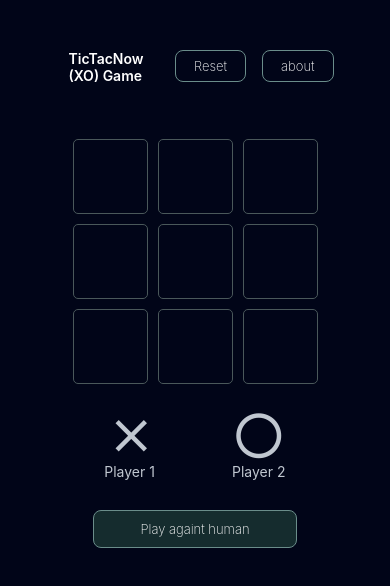
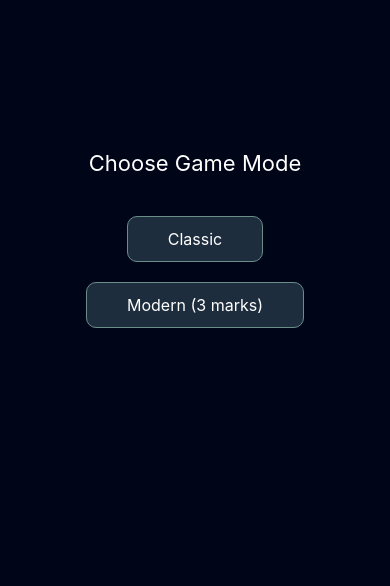
Before and after one commit to msoheilizadi/TicTacNow, a React Native app: screen / in a window 390 px wide. Shown: the top 586 px of the page. Built offline with nearby package versions, Linux system fonts and the light colour scheme.

Commit message:
work on modern tic tac now it still have bugs

```diff
--- a/App.js
+++ b/App.js
@@ -1,9 +1,10 @@
 import { StatusBar } from 'expo-status-bar';
 import { Pressable, SafeAreaView, StyleSheet, Text, View } from 'react-native';
 import GameScreen from './components/GameScreen';
-import { useRef } from 'react';
+import { useRef, useState } from 'react';
 
 export default function App() {
+  const [mode, setMode] = useState(null);
   const gameRef = useRef();
 
   const handleReset = () => {
@@ -13,21 +14,39 @@ export default function App() {
   return (
     <>
       <StatusBar style="light" />
-        <SafeAreaView style={styles.container}>
-          <View style={{ flexDirection: "row"}}>
+      <SafeAreaView style={styles.container}>
+        {mode === null ? (
+          // Mode Selection Screen
+          <View style={styles.modeSelectionContainer}>
+            <Text style={styles.modeText}>Choose Game Mode</Text>
+            <Pressable style={styles.modeButton} onPress={() => setMode('classic')}>
+              <Text style={styles.modeButtonText}>Classic</Text>
+            </Pressable>
+            <Pressable style={styles.modeButton} onPress={() => setMode('modern')}>
+              <Text style={styles.modeButtonText}>Modern (3 marks)</Text>
+            </Pressable>
+          </View>
+        ) : (
+          // Game Screen
+          <>
             <View style={styles.header}>
               <View>
-                <Text style={styles.headerText}>TicTacNow </Text>
-                <Text style={styles.headerText}>(XO) Game </Text>
+                <Text style={styles.headerText}>TicTacNow</Text>
+                <Text style={styles.headerText}>(XO) Game - {mode}</Text>
               </View>
-              <View style={{ flexDirection: "row"}}>
-                <Pressable onPress={handleReset} style={styles.headerButton}><Text style={styles.headerButtonText}>Reset</Text></Pressable>
-                <Pressable style={styles.headerButton}><Text style={styles.headerButtonText}>about</Text></Pressable>
+              <View style={{ flexDirection: 'row' }}>
+                <Pressable onPress={handleReset} style={styles.headerButton}>
+                  <Text style={styles.headerButtonText}>Reset</Text>
+                </Pressable>
+                <Pressable style={styles.headerButton} onPress={() => setMode(null)}>
+                  <Text style={styles.headerButtonText}>Back</Text>
+                </Pressable>
               </View>
             </View>
-          </View>
-          <View><GameScreen ref={gameRef}></GameScreen></View>
-        </SafeAreaView>
+            <GameScreen ref={gameRef} mode={mode} />
+          </>
+        )}
+      </SafeAreaView>
     </>
   );
 }
@@ -66,5 +85,28 @@ const styles = StyleSheet.create({
     fontSize: 13,
     fontWeight: 200,
     color: "white",
-  }
+  },
+    modeSelectionContainer: {
+    alignItems: 'center',
+    justifyContent: 'center',
+    marginTop: 100,
+  },
+  modeText: {
+    fontSize: 22,
+    color: 'white',
+    marginBottom: 30,
+  },
+  modeButton: {
+    backgroundColor: '#1E2D3D',
+    paddingVertical: 12,
+    paddingHorizontal: 40,
+    borderRadius: 10,
+    marginVertical: 10,
+    borderColor: '#6A8D8A',
+    borderWidth: 1,
+  },
+  modeButtonText: {
+    fontSize: 16,
+    color: 'white',
+  },
 });
--- a/components/GameScreen.js
+++ b/components/GameScreen.js
@@ -1,16 +1,27 @@
 import react, {forwardRef, useImperativeHandle, useState} from "react";
-import { Text, StyleSheet, Pressable, View, FlatList } from "react-native";
+import { Animated, Text, StyleSheet, Pressable, View, FlatList } from "react-native";
 import { MaterialCommunityIcons } from '@expo/vector-icons';
 import { easyAI, hardAI, mediumAI } from "./ai";
 
-function GameScreen(props, ref) {
-    const [clicked, setClicked] = useState(Array(9).fill("#4A585A"));
+function GameScreen({mode}, ref) {
+    const [clicked, setClicked] = useState(
+        Array(9).fill(null).map(() => ({
+            color: "#4A585A",
+            anim: new Animated.Value(1), // opacity: initially 1
+        }))
+    );
     const [lastclicked, setLastClicked] = useState(Array(9).fill("#4A585A"));
     const [playerChoices, setPlayerChoices] = useState(Array(9).fill("not played"));
     const [gameStatus, setGameStatus] = useState(true);
     const [player, setPlayer] = useState("second");
     const [playKind, setPlayKind] = useState(0);
     const [player2Name, setPlayer2Name] = useState("Player 2");
+
+    const [modernFirstMoves, setModernFirstMoves] = useState([]);
+    const [modernSecondMoves, setModernSecondMoves] = useState([]);
+
+
+
 
     const playKindOrder = ["human", "easy AI", "medium AI", "hard AI"];
 
@@ -118,109 +129,177 @@ function GameScreen(props, ref) {
         return "draw"
     }
 
-
     function handleClick(button) {
-        const update = [...clicked];
-        const updatLastClick = Array(9).fill("#4A585A");
+    // 1) Shallow‑clone each cell object so we can mutate safely
+    const update = clicked.map(cell => ({ color: cell.color, anim: cell.anim }));
+    const updateLast = Array(9).fill("#4A585A");
     const updateChoice = [...playerChoices];
 
+    // Quick debug
+    console.log("Tapped:", button);
 
-        if (update[button] == "#4A585A"){
-            if (player == "second") {
-                update[button] = "#48BD7D";
-                updatLastClick[button] = "#48BD7D";
+    // 2) Ignore taps on non‑empty cells
+    if (update[button].color !== "#4A585A") return;
+
+    // Helper to remove oldest move in modern mode
+    const removeOldest = (movesArr, boardArr, choicesArr, playerColor) => {
+        const newMoves = [...movesArr];
+
+        if (newMoves.length === 2) {
+        // When player has 2 pieces and makes 3rd move, oldest goes to 0.3 opacity
+        const toFade = newMoves.shift();
+        boardArr[toFade].anim.setValue(0.3);
+        choicesArr[toFade] = "not played";
+        } else if (newMoves.length === 3) {
+        // When player has 2 full + 1 faded, remove the faded one completely
+        const toRemove = newMoves.shift();
+        // Find and remove the specific player's faded piece
+        for (let i = 0; i < 9; i++) {
+            if (boardArr[i].anim._value === 0.3 && boardArr[i].color === playerColor) {
+            boardArr[i].color = "#4A585A";
+            boardArr[i].anim.setValue(1);
+            break;
+            }
+        }
+        }
+        return newMoves;
+    };
+
+    if (player === "second") {
+        // ✅ Player 2's move
+        let m2 = [...modernSecondMoves];
+        if (mode === "modern") {
+        m2 = removeOldest(m2, update, updateChoice, "#48BD7D");
+        // Add current move to the array
+        m2.push(button);
+        setModernSecondMoves(m2);
+        }
+
+        // place Player 2's mark
+        update[button].anim.setValue(1);
+        update[button].color = "#48BD7D";
+        updateLast[button] = "#48BD7D";
         updateChoice[button] = "second";
 
+        // commit state
         setClicked(update);
-                setLastClicked(updatLastClick);
+        setLastClicked(updateLast);
         setPlayerChoices(updateChoice);
 
-                const result = CheckWinner(updateChoice);
-                if (result != "countine") {
-                    setPlayer(result)
+        // check for win/draw
+        const r1 = CheckWinner(updateChoice);
+        if (r1 !== "countine") {
+        setPlayer(r1);
+        return;
         }
 
-                else if (playKind != 0) {
+        // ✅ AI turn (if any)
+        if (playKind !== 0) {
         setTimeout(() => {
+            const aiBoard = update.map(c => ({ color: c.color, anim: c.anim }));
+            const aiLast = Array(9).fill("#4A585A");
+            const aiChoices = [...updateChoice];
 
-                        const aiClicked = [...update];
-                        const aiLastClick = Array(9).fill("#4A585A");
-                        const aiChoices = [...updateChoice];
-                        let asnwerAI;
-                        if (playKind == 1) {
-                            asnwerAI = easyAI(updateChoice);
+            // pick AI move
+            let aiMove =
+            playKind === 1
+                ? easyAI(aiChoices)
+                : playKind === 2
+                ? mediumAI(aiChoices)
+                : hardAI(aiChoices);
+
+            // handle modern removal for AI (Player 1)
+            let m1 = [...modernFirstMoves];
+            if (mode === "modern") {
+            m1 = removeOldest(m1, aiBoard, aiChoices, "#EA4934");
+            // Add AI move to the array
+            m1.push(aiMove);
+            setModernFirstMoves(m1);
             }
-                        else if(playKind == 2) {
-                            asnwerAI = mediumAI(updateChoice);
-                            console.log(asnwerAI);
-                        }
-                        else if(playKind == 3) {
-                            asnwerAI = hardAI(updateChoice);
-                        }
-                        aiClicked[asnwerAI] = "#EA4934";
-                        aiLastClick[asnwerAI] = "#EA4934";
-                        aiChoices[asnwerAI] = "first";
 
-                        setClicked(aiClicked);
-                        setLastClicked(aiLastClick);
+            // place AI's mark
+            aiBoard[aiMove].anim.setValue(1);
+            aiBoard[aiMove].color = "#EA4934";
+            aiLast[aiMove] = "#EA4934";
+            aiChoices[aiMove] = "first";
+
+            // commit AI state
+            setClicked(aiBoard);
+            setLastClicked(aiLast);
             setPlayerChoices(aiChoices);
 
-                        const result = CheckWinner(aiChoices);
-                        if (result !== "countine") {
+            // check AI win/draw
+            const r2 = CheckWinner(aiChoices);
+            if (r2 !== "countine") {
             setPlayer("AI");
+            } else {
+            setPlayer("second");
             }
-                    },500)
+        }, 500);
+        } else {
+        // no AI, pass turn back to Player 1
+        setPlayer("first");
         }
-                else {
-                    setPlayer("first")
+    } else {
+        // ✅ Player 1 (human) turn
+        let m1 = [...modernFirstMoves];
+        if (mode === "modern") {
+        m1 = removeOldest(m1, update, updateChoice, "#EA4934");
+        // Add current move to the array
+        m1.push(button);
+        setModernFirstMoves(m1);
         }
 
-            }
-            else {
-                update[button] = "#EA4934";
-                updatLastClick[button] = "#EA4934";
+        // place Player 1's mark
+        update[button].anim.setValue(1);
+        update[button].color = "#EA4934";
+        updateLast[button] = "#EA4934";
         updateChoice[button] = "first";
 
         setClicked(update);
-                setLastClicked(updatLastClick);
+        setLastClicked(updateLast);
         setPlayerChoices(updateChoice);
 
-                const result = CheckWinner(updateChoice);
-                if (result !== "countine") {
-                    setPlayer(result);
+        const r3 = CheckWinner(updateChoice);
+        if (r3 !== "countine") {
+        setPlayer(r3);
         } else {
         setPlayer("second");
         }
     }
     }
-    }
+
 
     useImperativeHandle(ref, () => ({
         resetGame
     }))
 
     function resetGame() {
-        setClicked(Array(9).fill("#4A585A"));
+        setClicked(
+            Array(9).fill(null).map(() => ({
+                color: "#4A585A",
+                anim: new Animated.Value(1),
+            }))
+        );
         setPlayer("second");
         setLastClicked(Array(9).fill("#4A585A"));
         setPlayerChoices(Array(9).fill("not played"));
         setGameStatus(true);
+        // Clear modern moves arrays
+        setModernFirstMoves([]);
+        setModernSecondMoves([]);
     }
 
     const renderItem = ({item, index}) => (
-        <Pressable
-            onPress={() => handleClick(index)}
-            style={[
-                styles.square,
-                {borderColor: lastclicked[index]}
-            ]}
-        >
-            {clicked[index] == "#EA4934" && (
+        <Pressable onPress={() => handleClick(index)} style={[styles.square, { borderColor: lastclicked[index] }]}>
+            <Animated.View style={{ opacity: clicked[index].anim }}>
+            {clicked[index].color === "#EA4934" && (
                 <MaterialCommunityIcons name="circle-outline" size={54} color="#FF4C4C" />
             )}
-            {clicked[index] == "#48BD7D" && (
+            {clicked[index].color === "#48BD7D" && (
                 <MaterialCommunityIcons name="close" size={54} color="#00FF99" />
             )}
+            </Animated.View>
         </Pressable>
     )
 
```
Lines whose indentation alone changed are shown as unchanged.
